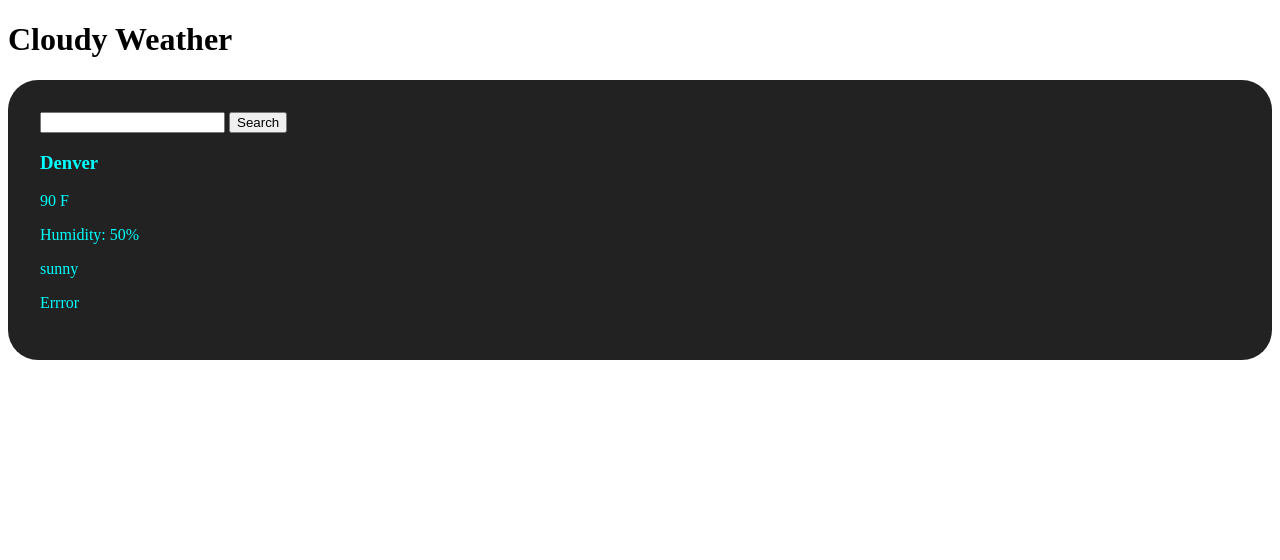
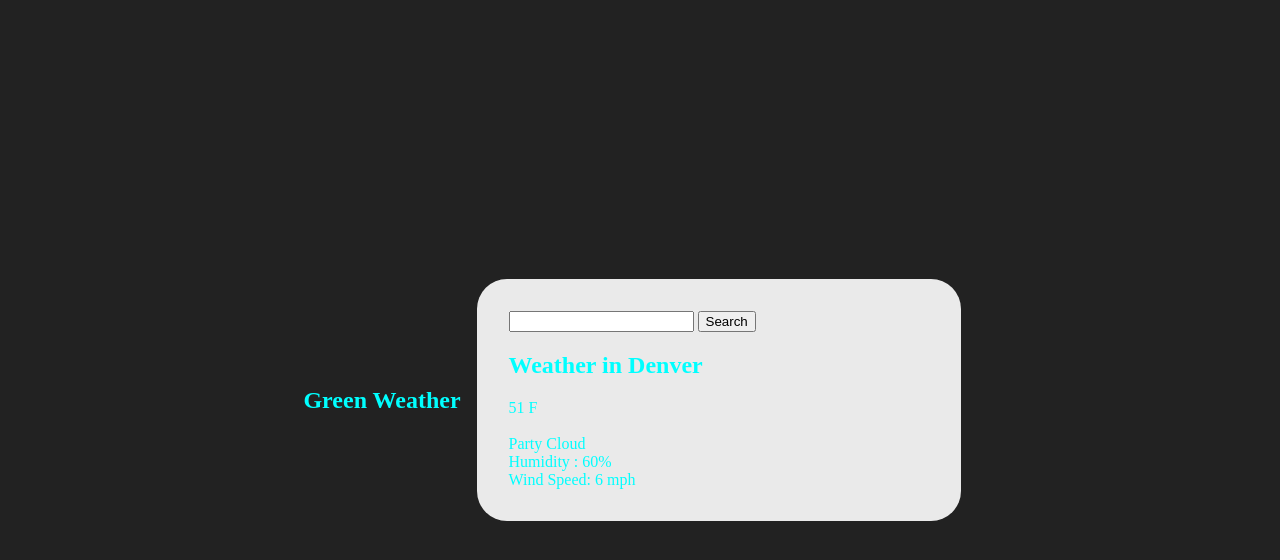
Before and after one commit to ParthKapadia2207/GreenWeather, a plain HTML site: page index.html in a window 1280 px wide. Drawn offline with Linux system fonts and the light colour scheme.

Commit message:
add style css

```diff
--- a/assets/style.css
+++ b/assets/style.css
@@ -1,14 +1,22 @@
-.container{
+header{
+    display: inline-flex;
+}
+
+
+body{
+    display: flex;
+    justify-content: center;
+    align-items: center;
+    height: 100vh;
     margin: 0;
     background-color: #222;
+    color: aqua;
+}
+ .card{
+    background-color: #eaeaea;
     padding: 2em;
     border-radius: 30px;
-
-    color: aqua;
-
-}
-body{
-    justify-content: center;
-    align-items: center;
-
-}
+    width: 100%;
+    margin: 1em;
+    max-width: 420px;
+ }
--- a/index.html
+++ b/index.html
@@ -4,79 +4,36 @@
     <meta charset="UTF-8">
     <meta name="viewport" content="width=device-width, initial-scale=1.0">
     <link rel="stylesheet" href="assets/style.css"> <!--CSS-->
-    <title>Cloudy Weather</title>
+    <title>Green Weather</title>
 </head>
+<header>
+    <h2>Green Weather</h2>
 
+</header>
 <body>
+   <div class="card">
+        <div class="search">
+            <input type="text" class="search-bar">
+            <button type="submit">Search
+            </button>
+        </div>
+        <div class="weather">
+            <h2 class="city">Weather in Denver</h2>
+            <div class="temprature">51 F</div>
+            <img src="" alt="" class="icon">
+            <div class="description">Party Cloud</div>
+            <div class="humidity">Humidity : 60%</div>
+            <div class="wind">Wind Speed: 6 mph</div>
 
-    <header> <h1>Cloudy Weather</h1></header>
-    <div class="container">
-
-        <!--Weather Form-->
-        <form class="weatherForm">
-            <input type="text" class="cityInput">
-            <button type="submit">Search</button>
-
-        </form>
-
-
-        <!--Current Weather-->
-        <div class="currentWeaather">
-            <h3 class="cityDisplay">Denver</h3>
-            <p class="tempDisplay"> 90 F</p>
-            <p class="humidDisplay">Humidity: 50%</p>
-            <p class="skiesDisplay">sunny</p>
-            <p class="errorBox"> Errror</p>
         </div>
-
-
-        <!--5 Day Forecast-->
-        <!--
-
-        <div class="forecastCard">
-            <h3 class="cityDisplay">City</h3>
-            <p class="tempDisplay"> 90 F</p>
-            <p class="humidDisplay">Humidity: 50%</p>
-            <p class="skiesDisplay">sunny</p>
-            <p class="errorBox"> Error</p>
-        </div>
-        <div class="forecastCard">
-            <h3 class="cityDisplay">City</h3>
-            <p class="tempDisplay"> 90 F</p>
-            <p class="humidDisplay">Humidity: 50%</p>
-            <p class="skiesDisplay">sunny</p>
-            <p class="errorBox"> Error</p>
-        </div>
-        <div class="forecastCard">
-            <h3 class="cityDisplay">City</h3>
-            <p class="tempDisplay"> 90 F</p>
-            <p class="humidDisplay">Humidity: 50%</p>
-            <p class="skiesDisplay">sunny</p>
-            <p class="errorBox"> Error</p>
-        </div>
-        <div class="forecastCard">
-            <h3 class="cityDisplay">City</h3>
-            <p class="tempDisplay"> 90 F</p>
-            <p class="humidDisplay">Humidity: 50%</p>
-            <p class="skiesDisplay">sunny</p>
-            <p class="errorBox"> Error</p>
-        </div>
-        <div class="forecastCard">
-            <h3 class="cityDisplay">City</h3>
-            <p class="tempDisplay"> 90 F</p>
-            <p class="humidDisplay">Humidity: 50%</p>
-            <p class="skiesDisplay">sunny</p>
-            <p class="errorBox"> Error</p>
-        </div>
--->
-    </div>
+   </div>
 
 
 
 
 
 
+   <script href="assets/script.js"></script> <!--Javascript-->
 
-    <script href="assets/script.js"></script> <!--Javascript-->
 </body>
 </html>
```
